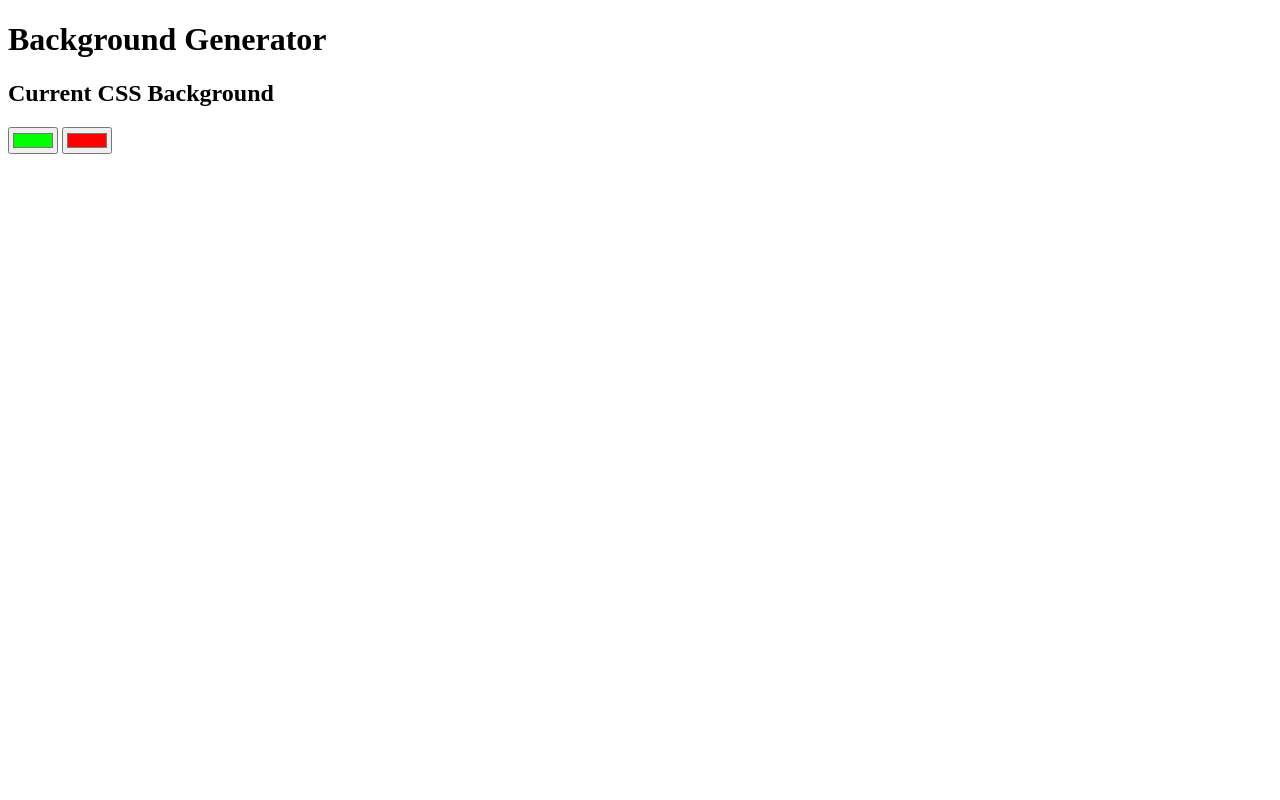
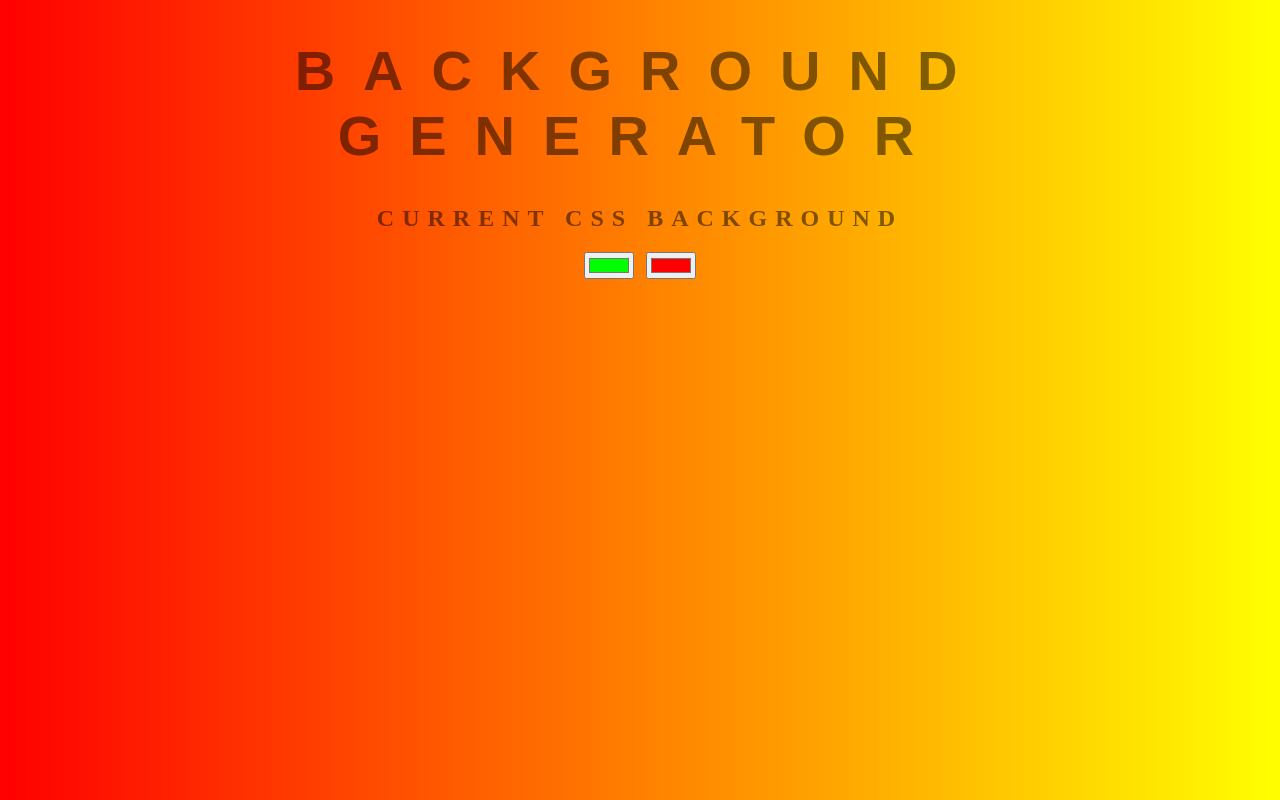
Before and after one commit to JayKirt/Background-Generator, a plain HTML site: page index.html in a window 1280 px wide. Drawn offline with Linux system fonts and the light colour scheme.

Commit message:
css with gradient working on html page

```diff
--- a/index.html
+++ b/index.html
@@ -4,6 +4,7 @@
     <meta charset="UTF-8">
     <meta name="viewport" content="width=device-width, initial-scale=1.0">
     <title>Gradient Background</title>
+    <link rel="stylesheet" type="text/css" href="style.css">
 </head>
 <body>
     <h1> Background Generator </h1>
--- a/style.css
+++ b/style.css
@@ -0,0 +1,26 @@
+body{
+    font:'Raleway', sans-serif;
+    color: rgba(0,0,0,.5);
+    text-align:center;
+    text-transform: uppercase;
+    letter-spacing: .5em;
+    top:15%;
+    background:linear-gradient(to right, red , yellow);
+}
+
+h1 {
+    font:600 3.5em 'Raleway' , sans-serif;
+    color: rgba(0,0,0,.5);
+    text-align:center;
+    text-transform: uppercase;
+    letter-spacing: .5em;
+    width:100%;
+}
+
+h3{
+    font:900 1em 'Raleway' , sans-serif;
+    color: rgba(0,0,0,.5);
+    text-align:center;
+    text-transform: uppercase;
+    letter-spacing: .5em;
+}
```
